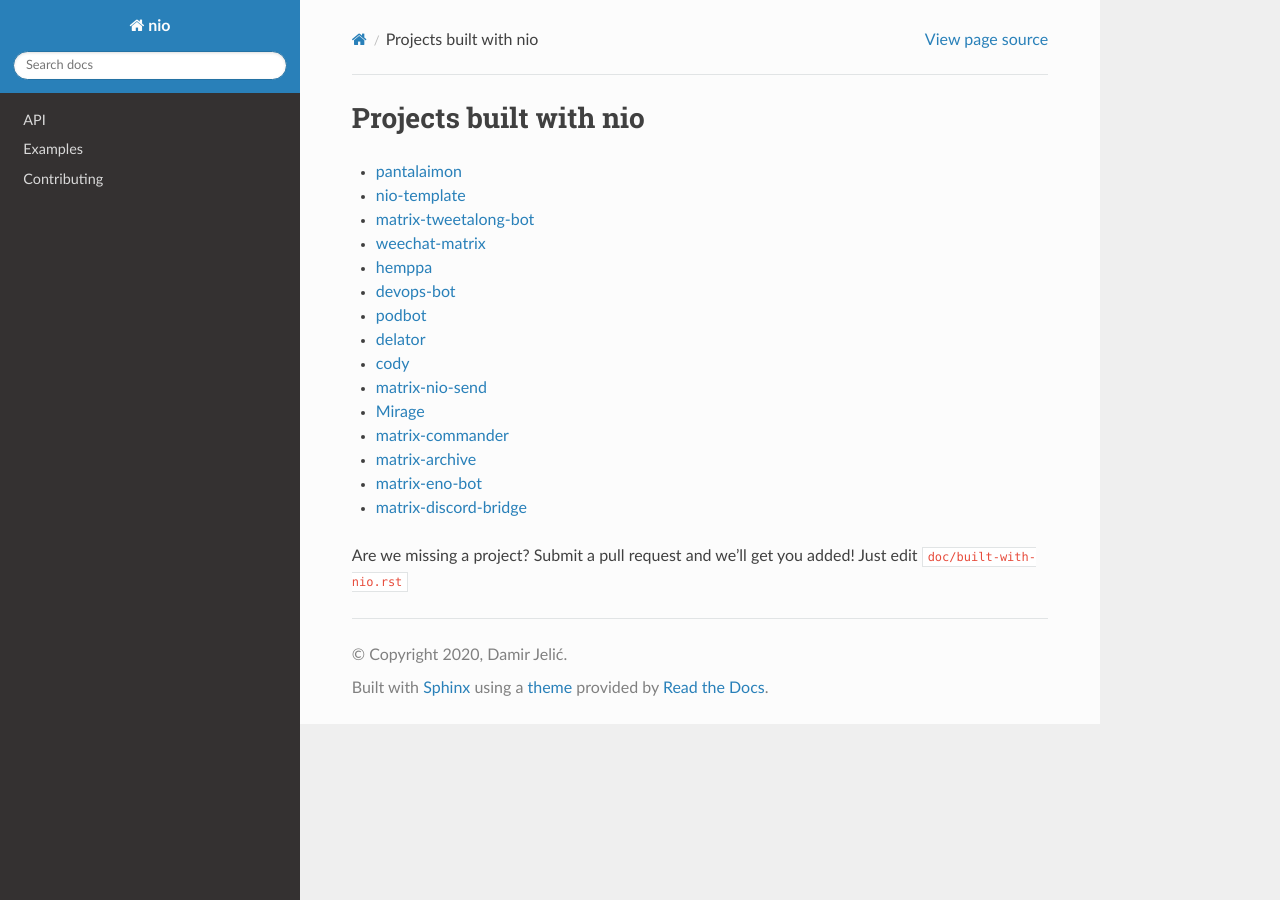
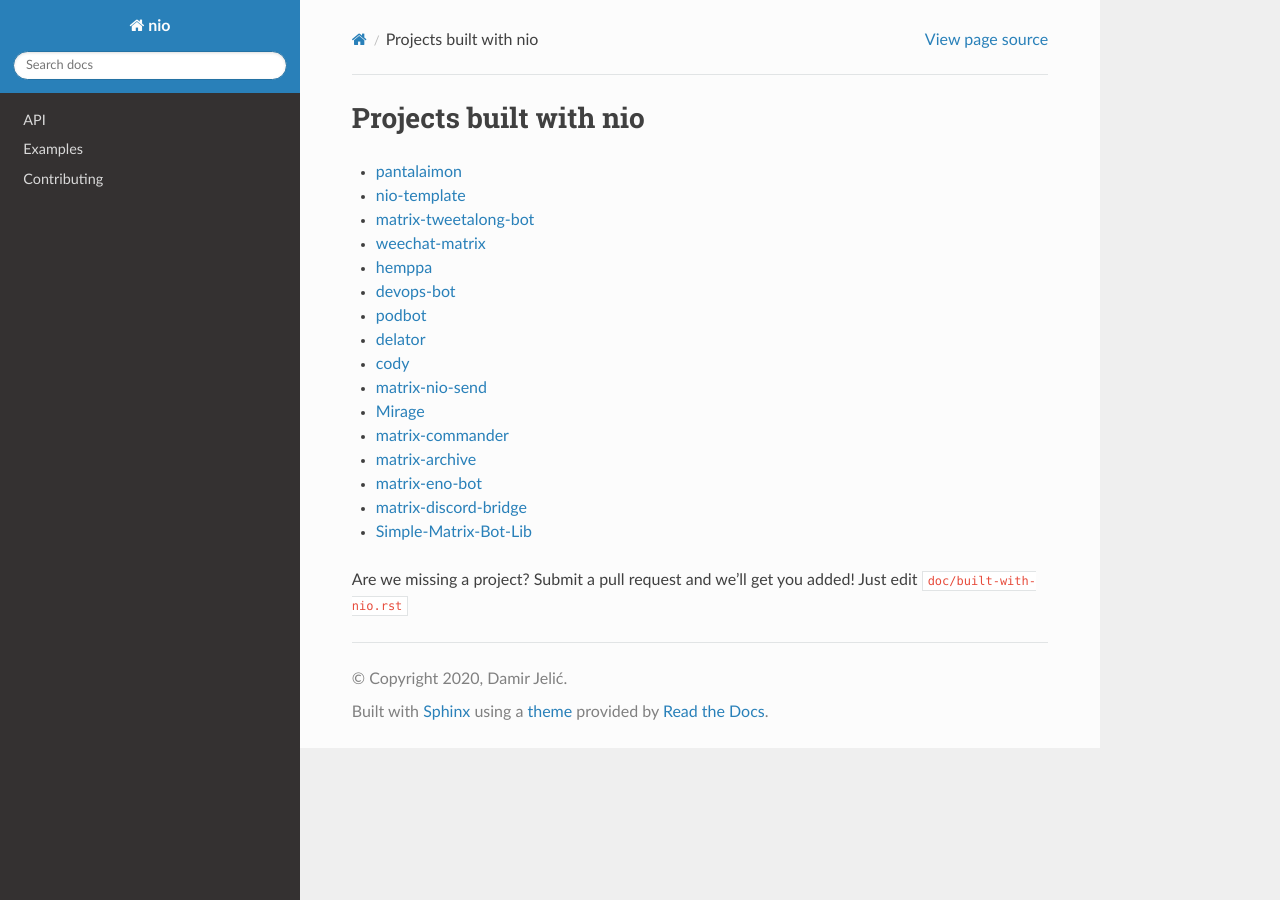
Before and after one commit to matrix-nio/matrix-nio, a Sphinx documentation site: the page built from doc/built-with-nio.rst, in a window 1280 px wide. Built offline with Sphinx 7.4.7 and the Read the Docs theme 2.0.0, drawn with Linux system fonts in a browser that asks for light colours.

Commit message:
Update built-with-nio.rst

```diff
--- a/doc/built-with-nio.rst
+++ b/doc/built-with-nio.rst
@@ -16,5 +16,6 @@ Projects built with nio
 - `matrix-archive <https://github.com/russelldavies/matrix-archive>`_
 - `matrix-eno-bot <https://github.com/8go/matrix-eno-bot>`_
 - `matrix-discord-bridge <https://github.com/git-bruh/matrix-discord-bridge>`_
+- `Simple-Matrix-Bot-Lib <https://github.com/KrazyKirby99999/simple-matrix-bot-lib>`_
 
 Are we missing a project? Submit a pull request and we'll get you added! Just edit ``doc/built-with-nio.rst``
```
